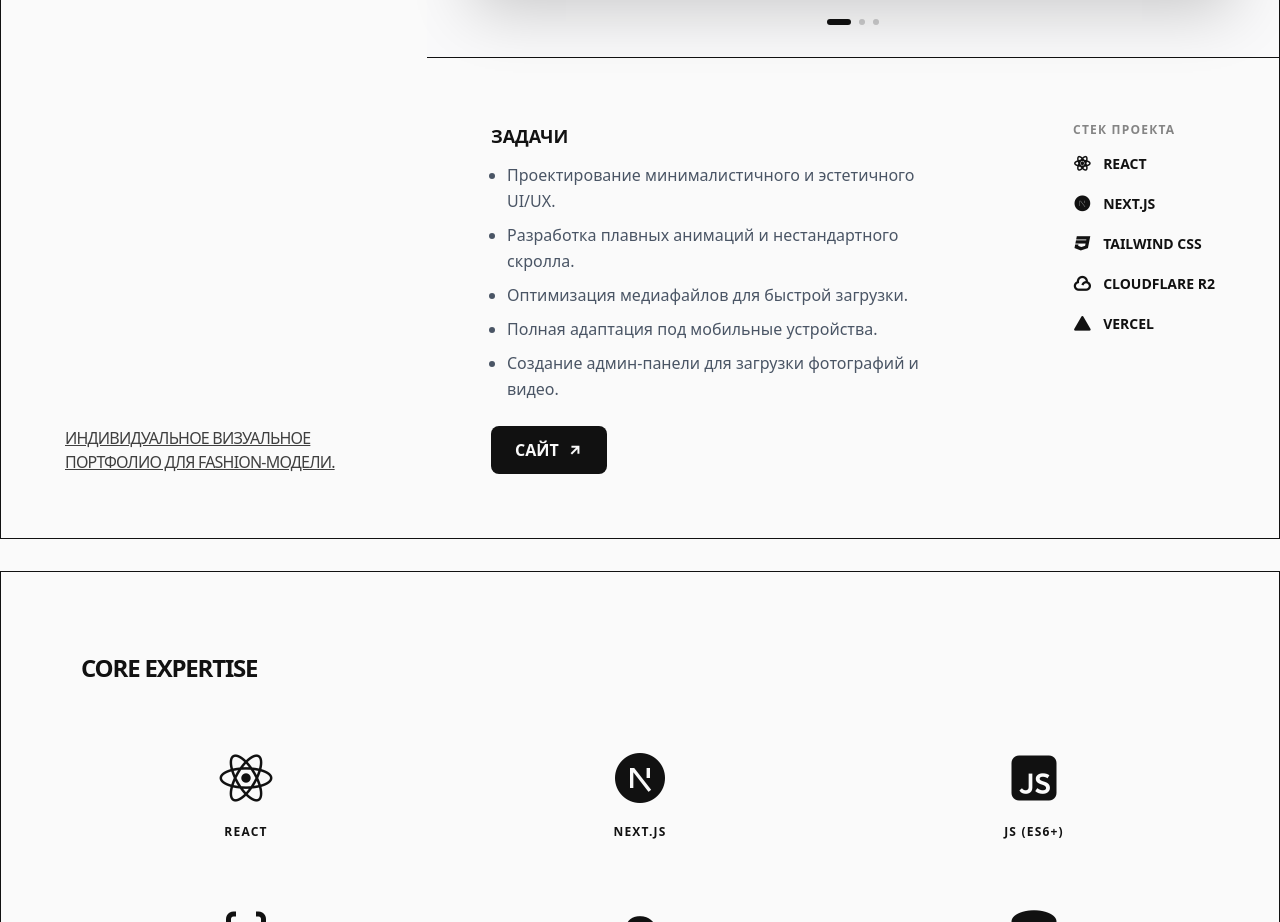
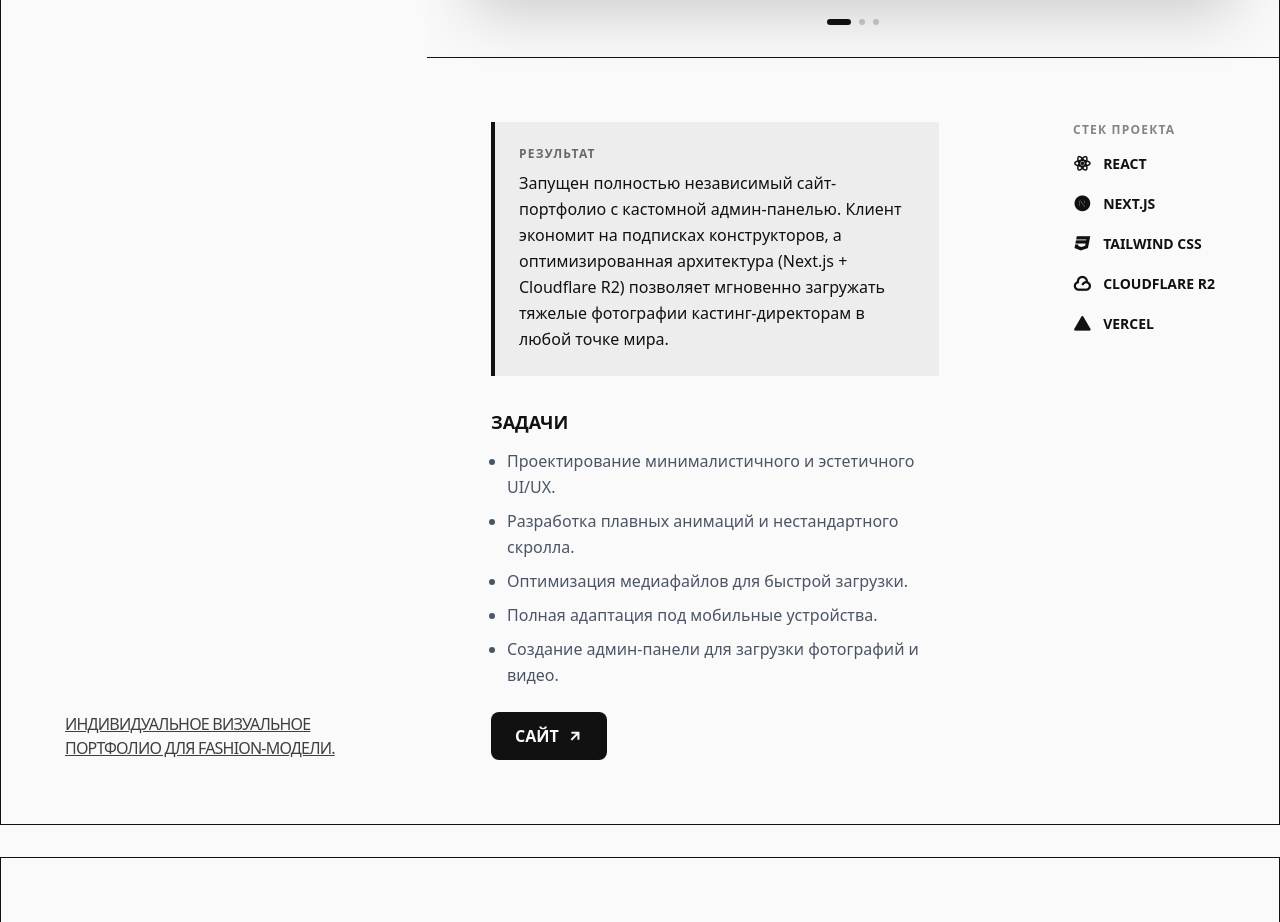
Before and after one commit to abzalt1/abzalt1.github.io, a Next.js app: page / in a window 1280 px wide. Shown: the part 4480-5402 px from the top of the page. Built offline with nearby package versions, Linux system fonts and the light colour scheme.

Commit message:
feat: add business result to model portfolio project

```diff
--- a/src/components/Projects.tsx
+++ b/src/components/Projects.tsx
@@ -318,6 +318,7 @@ export default function Projects({ onOpenLightbox }: { onOpenLightbox: (images:
             title: <>MODEL<br />PORTFOLIO</>,
             category: "Индивидуальное визуальное портфолио для fashion-модели.",
             image: ["/dilya1.webp", "/dilya2.webp", "/dilya3.webp"],
+            result: "Запущен полностью независимый сайт-портфолио с кастомной админ-панелью. Клиент экономит на подписках конструкторов, а оптимизированная архитектура (Next.js + Cloudflare R2) позволяет мгновенно загружать тяжелые фотографии кастинг-директорам в любой точке мира.",
             tasks: [
                 "Проектирование минималистичного и эстетичного UI/UX.",
                 "Разработка плавных анимаций и нестандартного скролла.",
```
